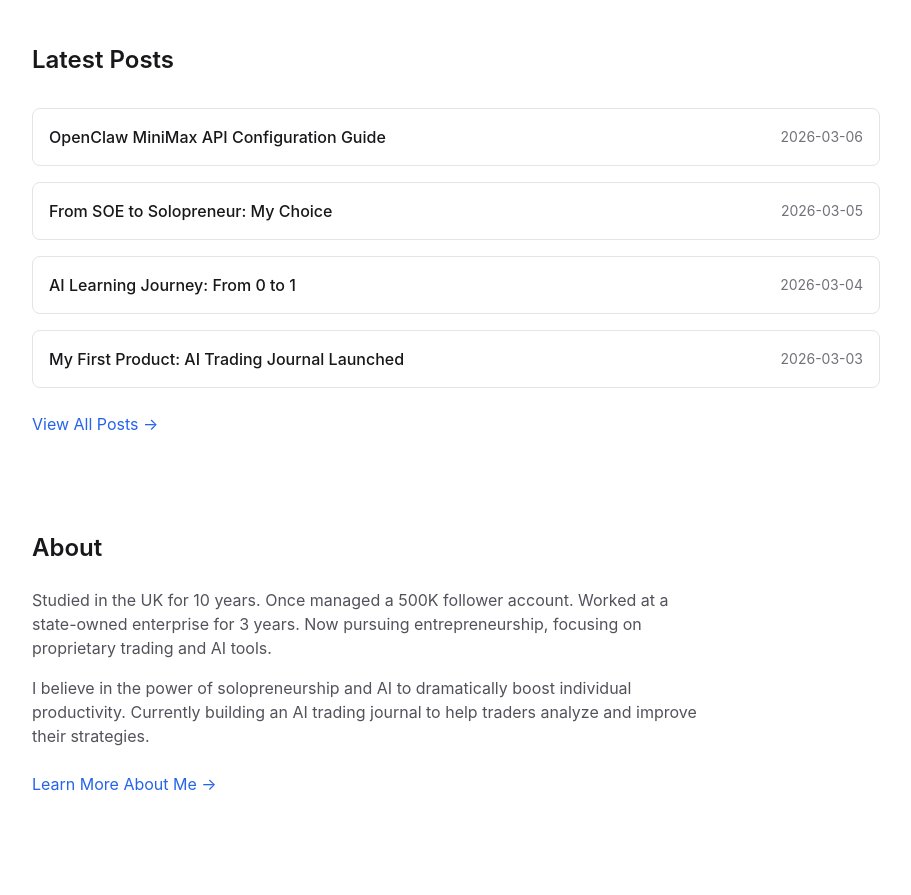
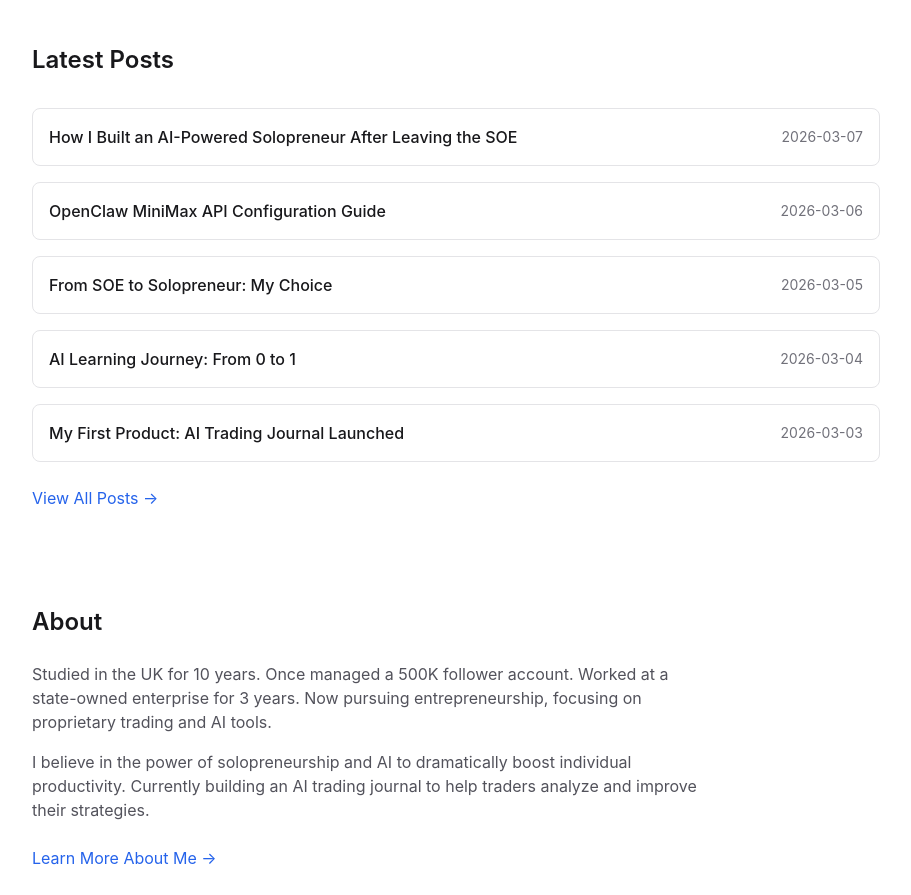
Before and after one commit to ueochen-commits/zhixun.io, a Next.js app: page / in a window 1280 px wide. Shown: the part 820-1715 px from the top of the page, without its empty margins (184-1095 px from the left). Built offline with nearby package versions, Linux system fonts and the light colour scheme.

Commit message:
Fix: sort posts by date, newest first

```diff
--- a/app/page.tsx
+++ b/app/page.tsx
@@ -5,6 +5,12 @@ import { useLanguage, useTheme } from '@/components/LanguageContext'
 
 // 首页展示的最新文章（按日期排序，最新在前）
 const recentPosts = [
+  {
+    slug: 'ai-solopreneur',
+    title: '国企离职：我是如何用AI搭建"自我进化"的一人公司的？',
+    titleEn: 'How I Built an AI-Powered Solopreneur After Leaving the SOE',
+    date: '2026-03-07'
+  },
   {
     slug: 'openclaw-minimax-api-config',
     title: 'OpenClaw 连接 MiniMax 国内版 API 避坑指南',
```
